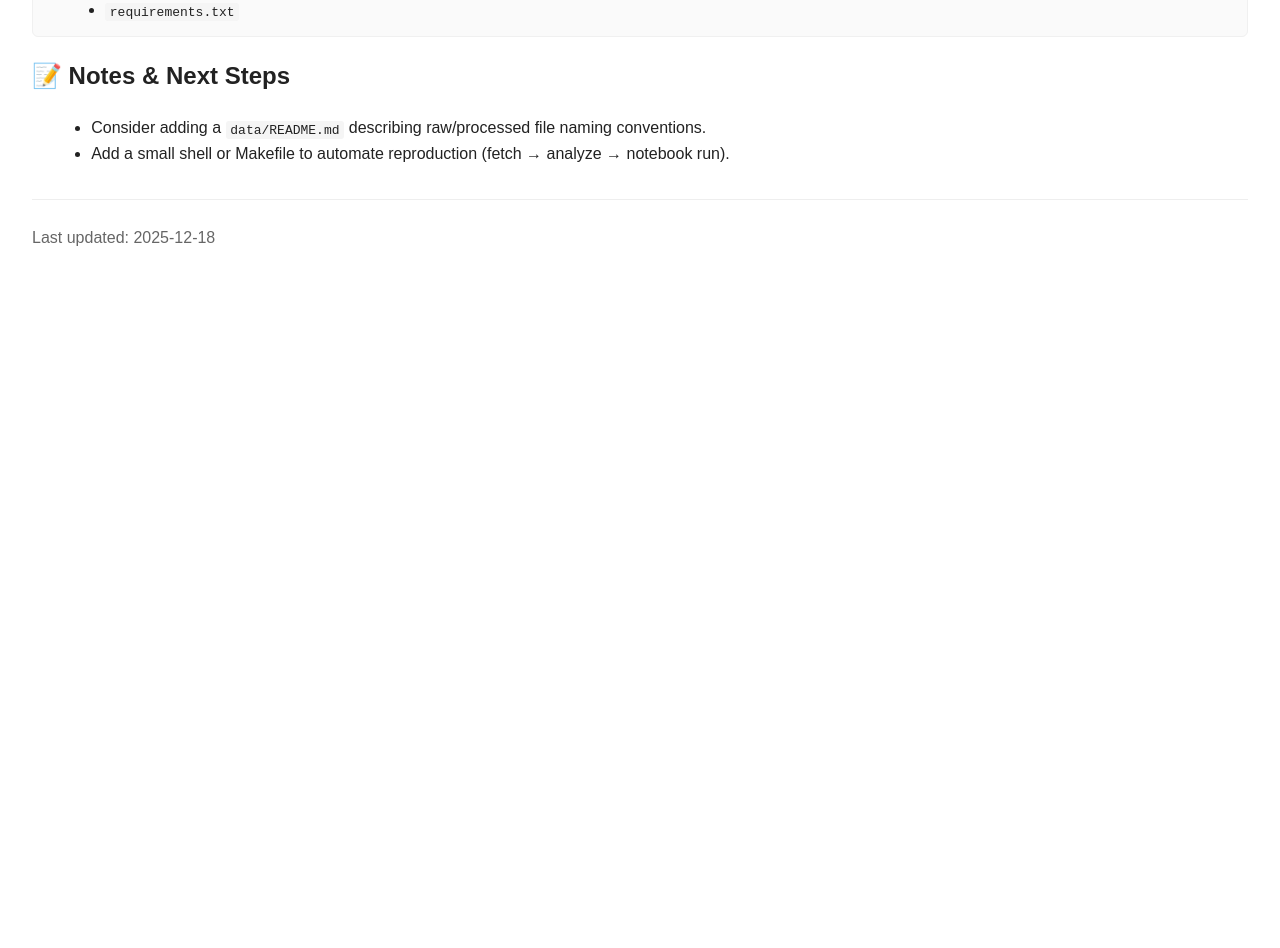
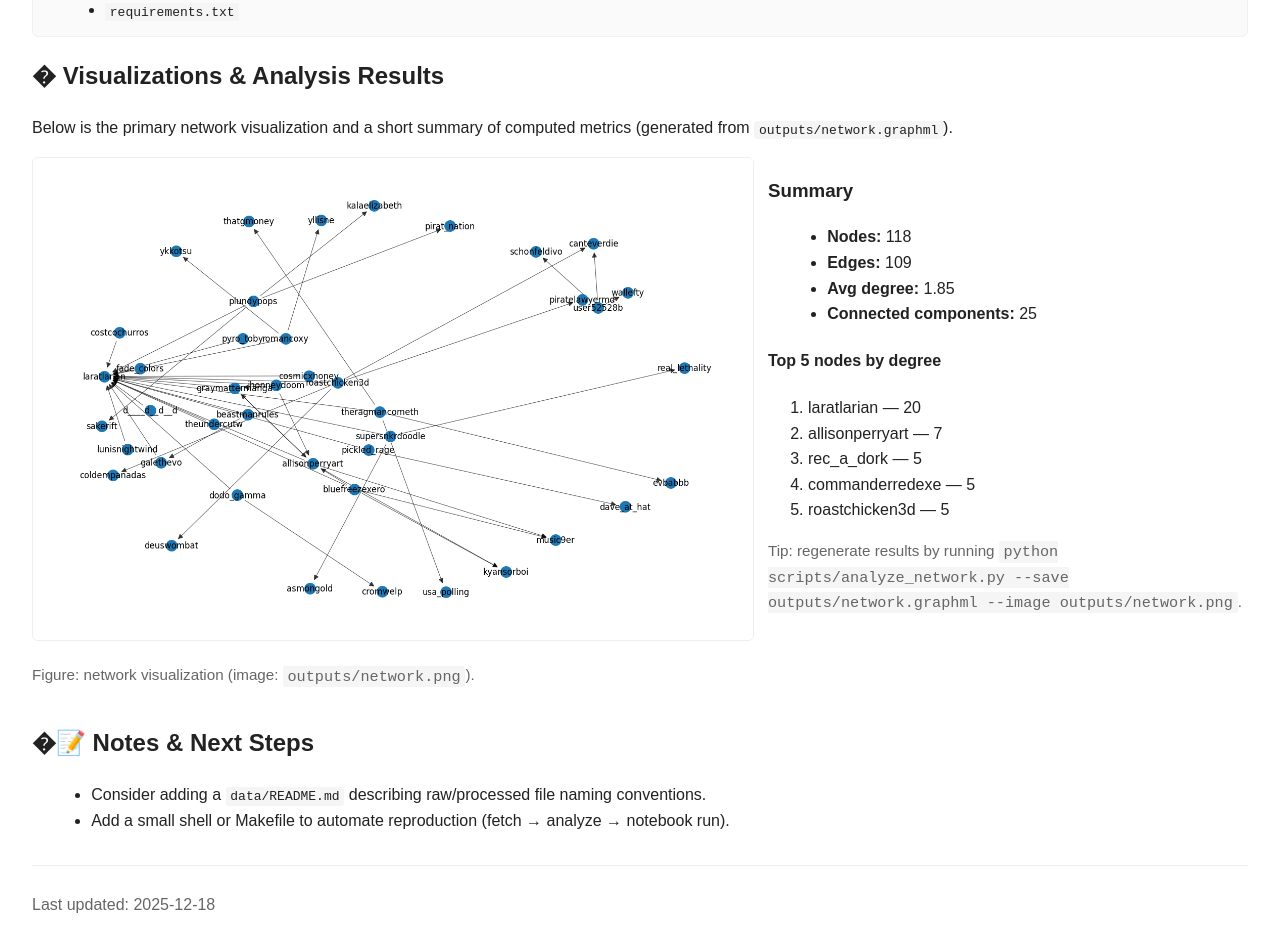
Before and after one commit to demo-student-lbsocial/test, a plain HTML site: page index.html in a window 1280 px wide. Shown: the part 1099-2047 px from the top of the page. Before the commit the page ends 1382 px from the top, so only its background shows below. Drawn offline with Linux system fonts and the light colour scheme.

Commit message:
Docs: update README and add index.html with visualization summary

```diff
--- a/index.html
+++ b/index.html
@@ -77,7 +77,36 @@
   </section>
 
   <section>
-    <h2>📝 Notes & Next Steps</h2>
+    <h2>� Visualizations & Analysis Results</h2>
+    <p>Below is the primary network visualization and a short summary of computed metrics (generated from <code>outputs/network.graphml</code>).</p>
+    <div style="display:flex;gap:1rem;align-items:flex-start;flex-wrap:wrap;">
+      <div style="flex:1 1 480px;max-width:720px;">
+        <img src="outputs/network.png" alt="Network visualization" style="width:100%;height:auto;border:1px solid #eee;border-radius:6px" />
+        <p class="muted">Figure: network visualization (image: <code>outputs/network.png</code>).</p>
+      </div>
+      <div style="flex:1 1 240px;min-width:240px;">
+        <h3>Summary</h3>
+        <ul>
+          <li><strong>Nodes:</strong> 118</li>
+          <li><strong>Edges:</strong> 109</li>
+          <li><strong>Avg degree:</strong> 1.85</li>
+          <li><strong>Connected components:</strong> 25</li>
+        </ul>
+        <h4>Top 5 nodes by degree</h4>
+        <ol>
+          <li>laratlarian — 20</li>
+          <li>allisonperryart — 7</li>
+          <li>rec_a_dork — 5</li>
+          <li>commanderredexe — 5</li>
+          <li>roastchicken3d — 5</li>
+        </ol>
+        <p class="muted">Tip: regenerate results by running <code>python scripts/analyze_network.py --save outputs/network.graphml --image outputs/network.png</code>.</p>
+      </div>
+    </div>
+  </section>
+
+  <section>
+    <h2>�📝 Notes & Next Steps</h2>
     <ul>
       <li>Consider adding a <code>data/README.md</code> describing raw/processed file naming conventions.</li>
       <li>Add a small shell or Makefile to automate reproduction (fetch → analyze → notebook run).</li>
```
